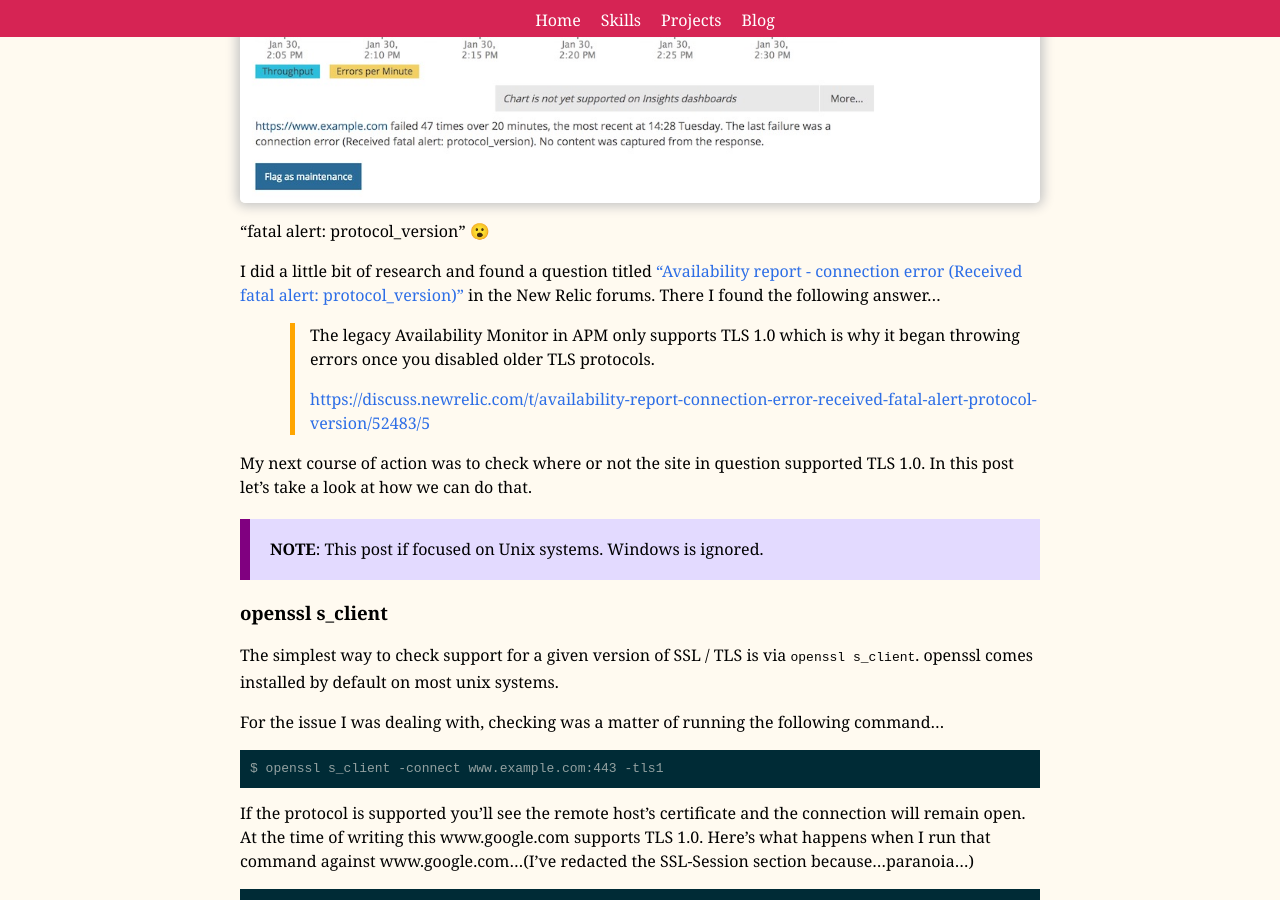
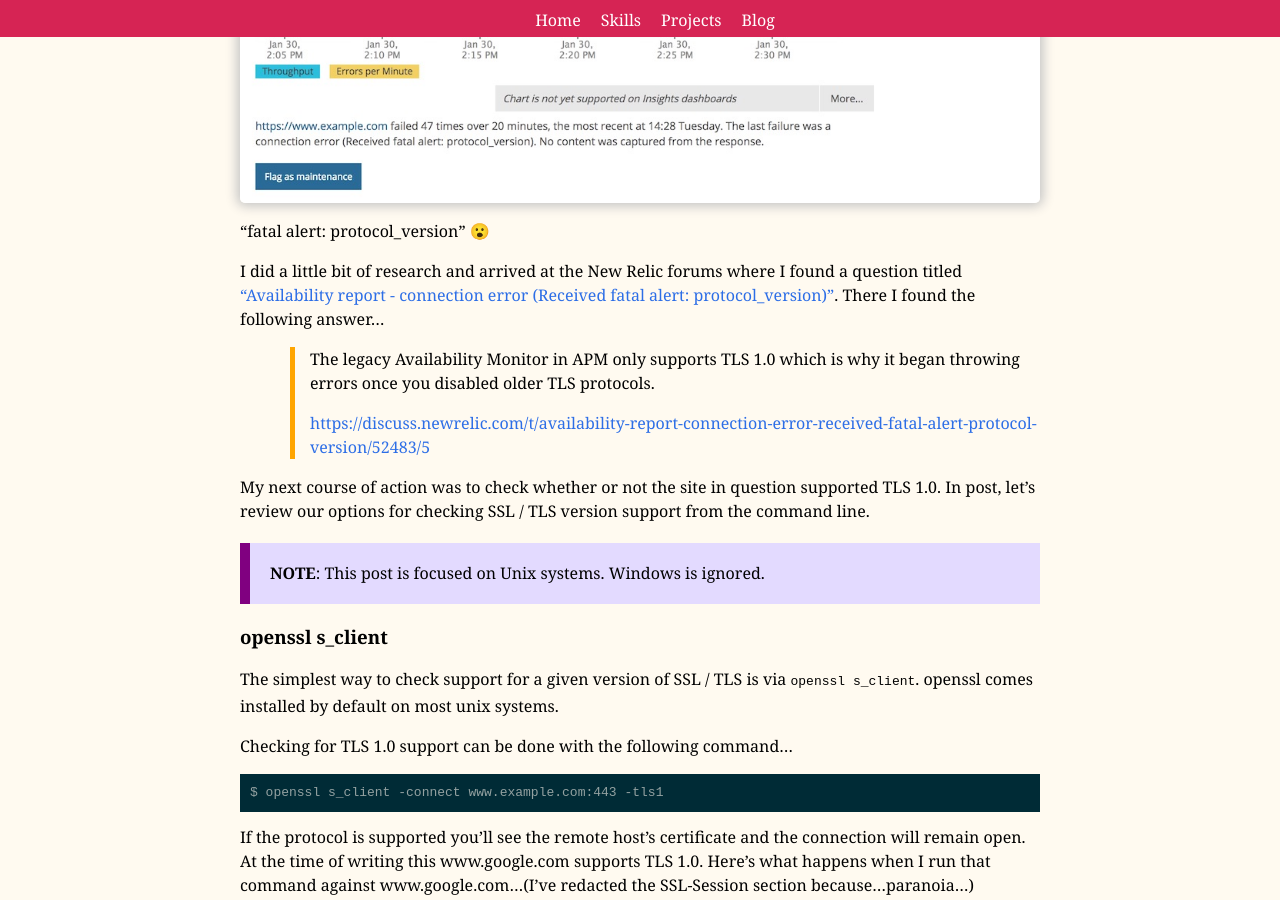
Before and after one commit to mpchadwick/mpchadwick.github.io, a Jekyll site: the page built from _posts/2018-02-01-checking-ssl-tls-version-support-of-remote-host-from-command-line.md, in a window 1280 px wide and 900 px high, scrolled down 653 px. Built offline with Jekyll 4.4.1, drawn with Linux system fonts in a browser that asks for light colours; emoji names are drawn with the system emoji font; comment, search, counter and statistics services are not loaded; some of the changed text lies outside the part shown.

Commit message:
Fix typo

````diff
--- a/_posts/2018-02-01-checking-ssl-tls-version-support-of-remote-host-from-command-line.md
+++ b/_posts/2018-02-01-checking-ssl-tls-version-support-of-remote-host-from-command-line.md
@@ -19,25 +19,25 @@ I checked the New Relic UI for more details and saw the following...
 
 "fatal alert: protocol_version" :open_mouth:
 
-I did a little bit of research and found a question titled ["Availability report - connection error (Received fatal alert: protocol_version)"](https://discuss.newrelic.com/t/availability-report-connection-error-received-fatal-alert-protocol-version/52483) in the New Relic forums. There I found the following answer...
+I did a little bit of research and arrived at the New Relic forums where I found a question titled ["Availability report - connection error (Received fatal alert: protocol_version)"](https://discuss.newrelic.com/t/availability-report-connection-error-received-fatal-alert-protocol-version/52483). There I found the following answer...
 
 > The legacy Availability Monitor in APM only supports TLS 1.0 which is why it began throwing errors once you disabled older TLS protocols.
 >
 > [https://discuss.newrelic.com/t/availability-report-connection-error-received-fatal-alert-protocol-version/52483/5](https://discuss.newrelic.com/t/availability-report-connection-error-received-fatal-alert-protocol-version/52483/5)
 
-My next course of action was to check where or not the site in question supported TLS 1.0. In this post let's take a look at how we can do that.
+My next course of action was to check whether or not the site in question supported TLS 1.0. In post, let's review our options for checking SSL / TLS version support from the command line.
 
 <!-- excerpt_separator -->
 
 <div class="tout tout--secondary">
-<p><strong>NOTE</strong>: This post if focused on Unix systems. Windows is ignored.</p>
+<p><strong>NOTE</strong>: This post is focused on Unix systems. Windows is ignored.</p>
 </div>
 
 ### openssl s_client
 
 The simplest way to check support for a given version of SSL / TLS is via `openssl s_client`. openssl comes installed by default on most unix systems.
 
-For the issue I was dealing with, checking was a matter of running the following command...
+Checking for TLS 1.0 support can be done with the following command...
 
 ```
 $ openssl s_client -connect www.example.com:443 -tls1
````
Also changed, not shown: other parts of _posts/2018-02-01-checking-ssl-tls-version-support-of-remote-host-from-command-line.md (+1 -1 lines).
